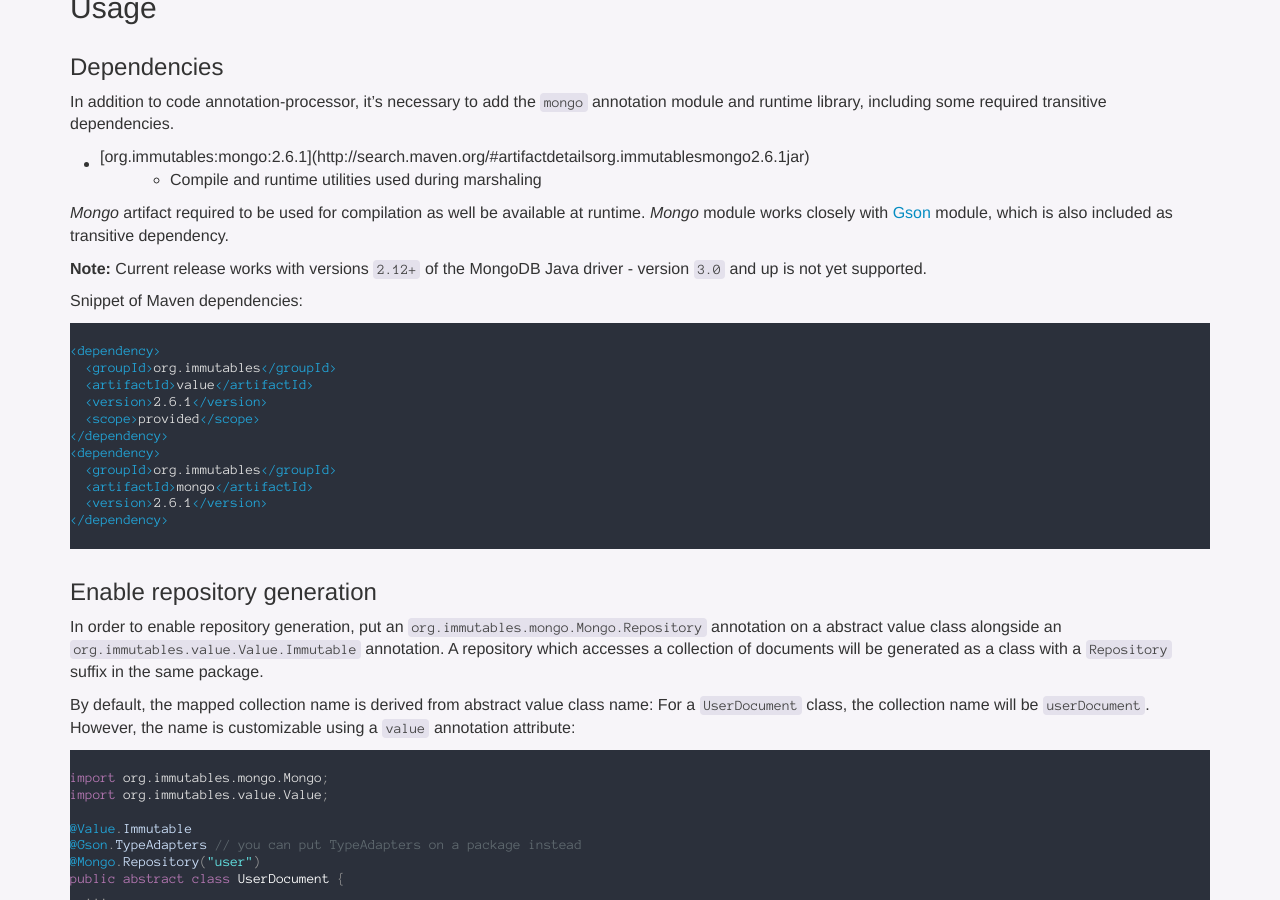
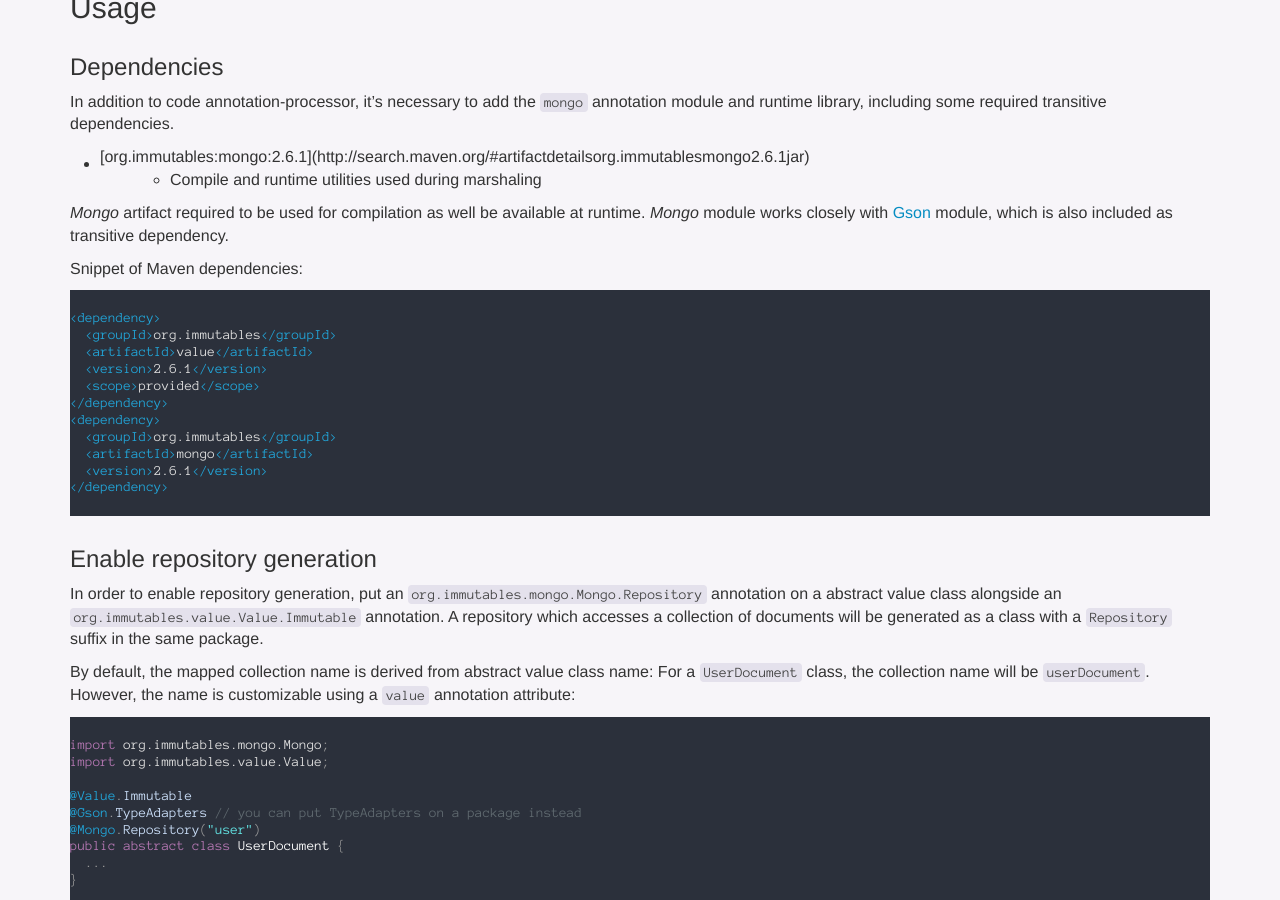
Before and after one commit to immutables/immutables.github.io, a Jekyll site: the page built from mongo.md, in a window 1280 px wide and 900 px high, scrolled down 1583 px. Built offline with Jekyll 4.4.1, drawn with Linux system fonts in a browser that asks for light colours; nearby versions of some CDN libraries; Markdown is read by kramdown in place of the engine named in the settings.

Commit message:
removed note about Mongo v2 driver. Since 2.6.0 immutables work on v3

```diff
--- a/mongo.md
+++ b/mongo.md
@@ -84,7 +84,6 @@ In addition to code annotation-processor, it's necessary to add the `mongo` anno
 _Mongo_ artifact required to be used for compilation as well be available at runtime.
 _Mongo_ module works closely with [Gson](/json.html#gson) module, which is also included as transitive dependency.
 
-**Note:** Current release works with versions `2.12+` of the MongoDB Java driver - version `3.0` and up is not yet supported.
 
 Snippet of Maven dependencies:
 
```
